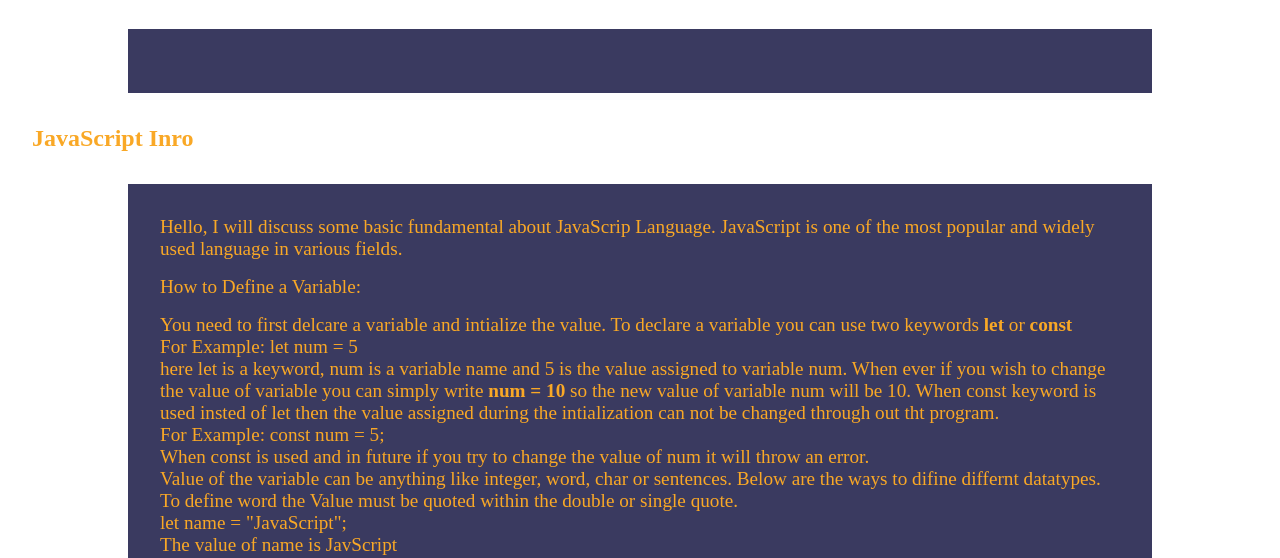
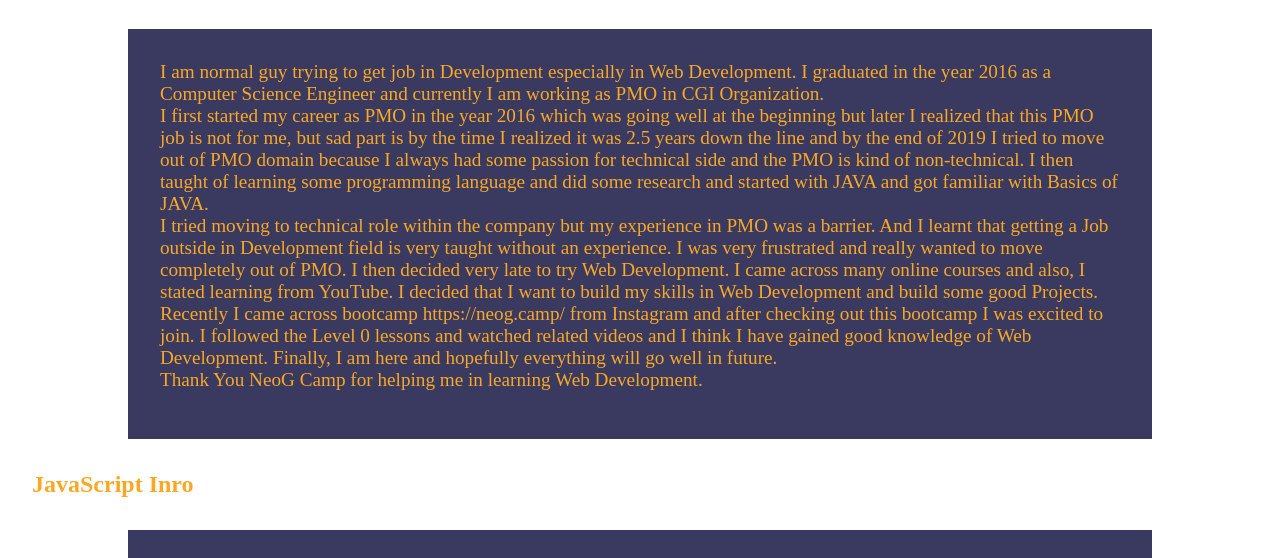
Before and after one commit to GD-R/First-Portfolio, a plain HTML site: page blog.html in a window 1280 px wide. Shown: the part 195-753 px from the top of the page. Drawn offline with Linux system fonts and the light colour scheme; a web font is replaced by a local one.

Commit message:
blog update
missing blog update

```diff
--- a/blog.html
+++ b/blog.html
@@ -22,9 +22,13 @@
       <section>
         <h2 class="blog_h2">About Me</h2>
         <div class="blog_box">
+          <p>
+            I am normal guy trying to get job in Development especially in Web Development. I graduated in the year 2016 as a Computer Science Engineer and currently I am working as PMO in CGI Organization.<br>
+            I first started my career as PMO in the year 2016 which was going well at the beginning but later I realized that this PMO job is not for me, but sad part is by the time I realized it was 2.5 years down the line and by the end of 2019 I tried to move out of PMO domain because I always had some passion for technical side and the PMO is kind of non-technical. I then taught of learning some programming language and did some research and started with JAVA and got familiar with Basics of JAVA. <br>
+            I tried moving to technical role within the company but my experience in PMO was a barrier. And I learnt that getting a Job outside in Development field is very taught without an experience. I was very frustrated and really wanted to move completely out of PMO. I then decided very late to try Web Development. I came across many online courses and also, I stated learning from YouTube. I decided that I want to build my skills in Web Development and build some good Projects. Recently I came across bootcamp https://neog.camp/ from Instagram and after checking out this bootcamp I was excited to join. I followed the Level 0 lessons and watched related videos and I think I have gained good knowledge of Web Development. Finally, I am here and hopefully everything will go well in future.<br>
+            Thank You NeoG Camp for helping me in learning Web Development.<br>
 
-
-
+          </p>
         </div>
       </section>
       <section>
```
